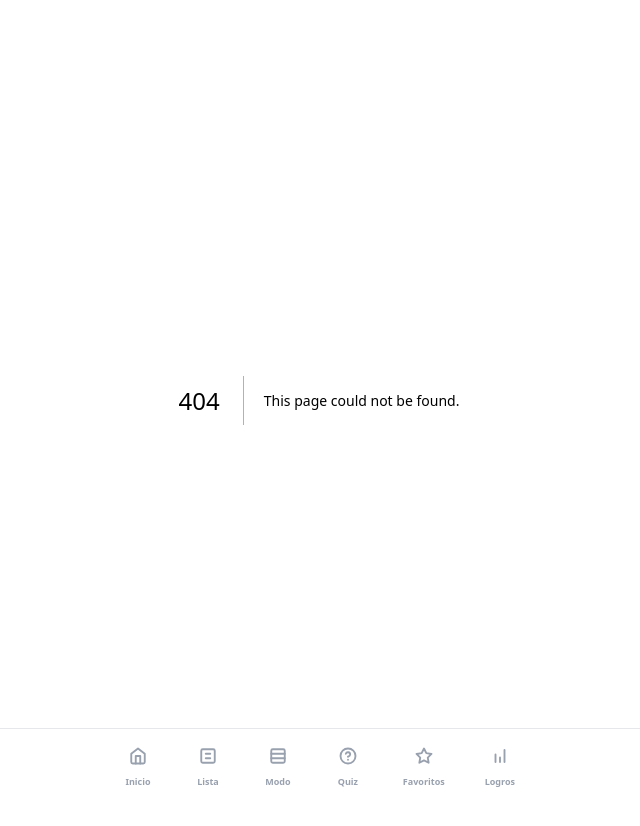
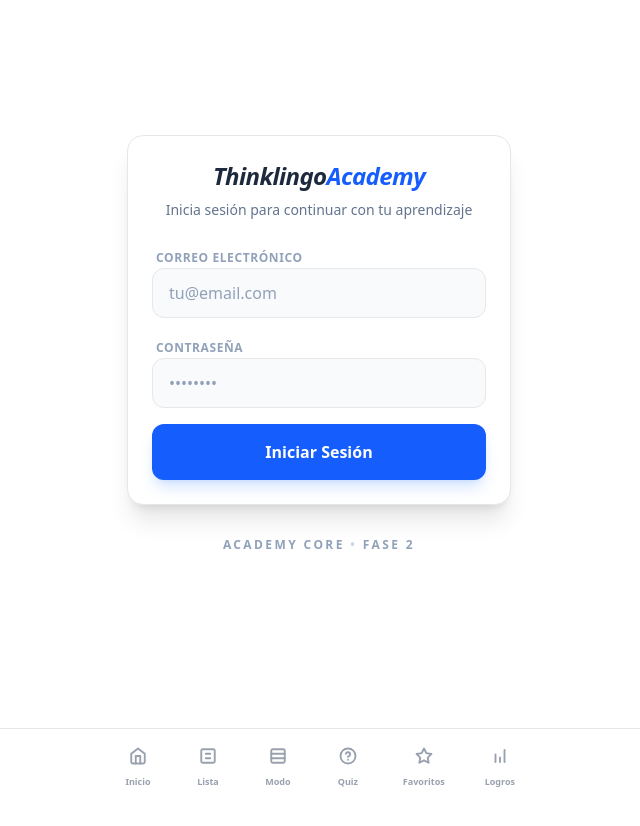
Before and after one commit to LEMZZOO/thinklingo, a Next.js app: page /login in a window 1280 px wide. Before the commit this address had no page. Shown: the top 826 px of the page, without its empty margins (321-961 px from the left). After the commit the page ends 800 px from the top, so only its background shows below. Built offline with nearby package versions, Linux system fonts and the light colour scheme.

Commit message:
Add minimal Supabase login flow

```diff
--- /dev/null
+++ b/app/(auth)/login/LoginForm.tsx
@@ -0,0 +1,78 @@
+'use client';
+
+import { useActionState } from 'react';
+import { login } from './actions';
+
+export function LoginForm() {
+  const [state, formAction, isPending] = useActionState(
+    async (prev: { error?: string } | undefined, formData: FormData) => {
+      return await login(formData);
+    },
+    undefined
+  );
+
+  return (
+    <div className="w-full max-w-sm p-6 bg-white dark:bg-slate-900 rounded-2xl border border-gray-200 dark:border-slate-800 shadow-xl space-y-6">
+      <div className="text-center space-y-2">
+        <h1 className="text-2xl font-black text-slate-800 dark:text-slate-100 italic tracking-tight">
+          Thinklingo<span className="text-blue-600 dark:text-blue-400">Academy</span>
+        </h1>
+        <p className="text-sm text-slate-500 dark:text-slate-400">
+          Inicia sesión para continuar con tu aprendizaje
+        </p>
+      </div>
+
+      <form action={formAction} className="space-y-4">
+        <div className="space-y-2">
+          <label
+            htmlFor="email"
+            className="text-xs font-bold uppercase tracking-wider text-slate-400 dark:text-slate-500 ml-1"
+          >
+            Correo Electrónico
+          </label>
+          <input
+            id="email"
+            name="email"
+            type="email"
+            placeholder="tu@email.com"
+            required
+            className="w-full px-4 py-3 bg-gray-50 dark:bg-slate-950 border border-gray-200 dark:border-slate-800 rounded-xl focus:outline-none focus:ring-2 focus:ring-blue-500/20 focus:border-blue-500 transition-all text-slate-900 dark:text-slate-100 placeholder:text-slate-400 dark:placeholder:text-slate-600"
+          />
+        </div>
+
+        <div className="space-y-2">
+          <label
+            htmlFor="password"
+            className="text-xs font-bold uppercase tracking-wider text-slate-400 dark:text-slate-500 ml-1"
+          >
+            Contraseña
+          </label>
+          <input
+            id="password"
+            name="password"
+            type="password"
+            placeholder="••••••••"
+            required
+            className="w-full px-4 py-3 bg-gray-50 dark:bg-slate-950 border border-gray-200 dark:border-slate-800 rounded-xl focus:outline-none focus:ring-2 focus:ring-blue-500/20 focus:border-blue-500 transition-all text-slate-900 dark:text-slate-100 placeholder:text-slate-400 dark:placeholder:text-slate-600"
+          />
+        </div>
+
+        {state?.error && (
+          <div className="p-3 bg-rose-50 dark:bg-rose-950/30 border border-rose-100 dark:border-rose-900/50 rounded-lg">
+            <p className="text-xs font-medium text-rose-600 dark:text-rose-400 text-center">
+              {state.error}
+            </p>
+          </div>
+        )}
+
+        <button
+          type="submit"
+          disabled={isPending}
+          className="w-full py-4 bg-blue-600 hover:bg-blue-700 dark:bg-blue-500 dark:hover:bg-blue-600 text-white font-bold rounded-xl shadow-lg shadow-blue-500/20 disabled:opacity-50 disabled:cursor-not-allowed transition-all active:scale-[0.98]"
+        >
+          {isPending ? 'Iniciando sesión...' : 'Iniciar Sesión'}
+        </button>
+      </form>
+    </div>
+  );
+}
--- /dev/null
+++ b/app/(auth)/login/actions.ts
@@ -0,0 +1,22 @@
+'use server';
+
+import { createClient } from '@/lib/supabase/server';
+import { redirect } from 'next/navigation';
+
+export async function login(formData: FormData) {
+  const email = formData.get('email') as string;
+  const password = formData.get('password') as string;
+  const supabase = await createClient();
+
+  const { error } = await supabase.auth.signInWithPassword({
+    email,
+    password,
+  });
+
+  if (error) {
+    return { error: error.message };
+  }
+
+  // Success: redirect to home
+  redirect('/');
+}
--- /dev/null
+++ b/app/(auth)/login/page.tsx
@@ -0,0 +1,15 @@
+import { LoginForm } from './LoginForm';
+
+export default function LoginPage() {
+  return (
+    <main className="flex-1 flex flex-col items-center justify-center p-4 min-h-[calc(100vh-64px)] pb-16">
+      <div className="w-full flex justify-center">
+        <LoginForm />
+      </div>
+
+      <p className="mt-8 text-xs text-slate-400 dark:text-slate-600 text-center uppercase tracking-[0.2em] font-black">
+        Academy Core <span className="text-slate-300 dark:text-slate-800">•</span> Fase 2
+      </p>
+    </main>
+  );
+}
```
